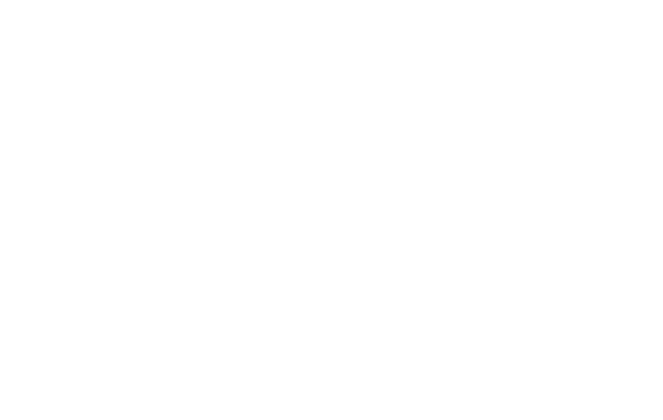
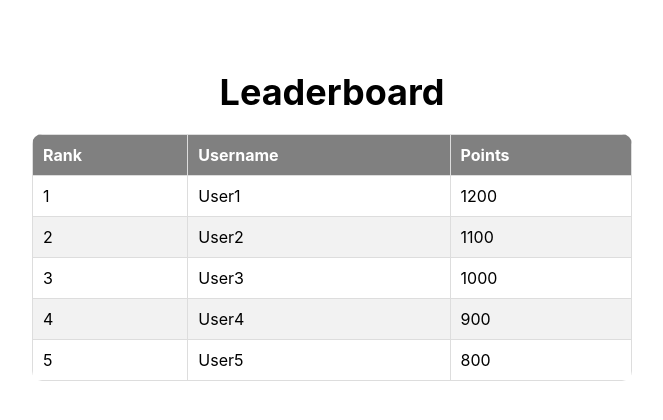
Before and after one commit to SalmanAlfarisi5/OpenJio-workspace, a React (Create React App) app in the folder frontend/: page /leaderboard in a window 1280 px wide. Before the commit this address had no page. Shown: the top 420 px of the page, without its empty margins (308-971 px from the left). Built offline with nearby package versions, Linux system fonts and the light colour scheme.

Commit message:
Creating leaderboard

```diff
--- a/frontend/src/App.js
+++ b/frontend/src/App.js
@@ -1,17 +1,18 @@
 import React from 'react';
-import { BrowserRouter as Router, Route, Routes, useNavigate  } from 'react-router-dom';
+import { BrowserRouter as Router, Route, Routes, useNavigate } from 'react-router-dom';
 import './App.css';
 import Login from './components/Login';
-import Register from './components/Register'; // Import the Register component
+import Register from './components/Register';
+import Leaderboard from './components/Leaderboard'; // Import the Leaderboard component
 
 const Home = () => {
-  const navigate = useNavigate();
+  const navigate = useNavigate(); // Hook to get the navigate function
 
   return (
     <div className="App">
       <img src="/logo.png" alt="Logo" className="logo" />
-      <div className="nav-container">
-        <button className="button button-link">Leaderboard</button>
+      <div className="top-button">
+        <button className="button button-link" onClick={() => navigate('/leaderboard')}>Leaderboard</button> {/* Update the Leaderboard button */}
         <button className="button button-link">Activities</button>
         <button className="button button-link">Learn More</button>
       </div>
@@ -19,7 +20,7 @@ const Home = () => {
         <p className='hero-text'>Connecting Communities One Activity at a Time - Create, Join, and Enjoy.</p>
         <button
           className='button get-started-button'
-          onClick={() => navigate('/login')}
+          onClick={() => navigate('/login')} // Use navigate to go to the login page
         >
           Get Started
         </button>
@@ -34,7 +35,8 @@ const App = () => {
       <Routes>
         <Route path="/" element={<Home />} />
         <Route path="/login" element={<Login />} />
-        <Route path="/register" element={<Register />} /> {/* Add the register route */}
+        <Route path="/register" element={<Register />} />
+        <Route path="/leaderboard" element={<Leaderboard />} /> {/* Add the leaderboard route */}
       </Routes>
     </Router>
   );
--- /dev/null
+++ b/frontend/src/components/Leaderboard.css
@@ -0,0 +1,43 @@
+.leaderboard-container {
+    display: flex;
+    flex-direction: column;
+    align-items: center;
+    height: 100vh;
+    padding: 40px;
+    text-align: center;
+}
+
+.leaderboard-container h2 {
+    margin-bottom: 20px;
+    font-size: 36px;
+
+}
+
+.leaderboard-table {
+    width: 100%;
+    max-width: 600px;
+    border-collapse: collapse;
+    background: white;
+    border-radius: 10px;
+    overflow: hidden;
+}
+
+.leaderboard-table th,
+.leaderboard-table td {
+    padding: 10px;
+    border: 1px solid #ddd;
+    text-align: left;
+}
+
+.leaderboard-table th {
+    background-color: grey;
+    color: white;
+}
+
+.leaderboard-table tr:nth-child(even) {
+    background-color: #f2f2f2;
+}
+
+.leaderboard-table tr:hover {
+    background-color: #ddd;
+}
--- /dev/null
+++ b/frontend/src/components/Leaderboard.js
@@ -0,0 +1,39 @@
+import React from "react";
+import "./Leaderboard.css";
+
+const Leaderboard = () => {
+  // Sample data for top users
+  const topUsers = [
+    { id: 1, Username: "User1", points: 1200, rank: 1 },
+    { id: 2, Username: "User2", points: 1100, rank: 2 },
+    { id: 3, Username: "User3", points: 1000, rank: 3 },
+    { id: 4, Username: "User4", points: 900, rank: 4 },
+    { id: 5, Username: "User5", points: 800, rank: 5 },
+  ];
+
+  return (
+    <div className="leaderboard-container">
+      <h2>Leaderboard</h2>
+      <table className="leaderboard-table">
+        <thead>
+          <tr>
+            <th>Rank</th>
+            <th>Username</th>
+            <th>Points</th>
+          </tr>
+        </thead>
+        <tbody>
+          {topUsers.map((user) => (
+            <tr key={user.id}>
+              <td>{user.rank}</td>
+              <td>{user.Username}</td>
+              <td>{user.points}</td>
+            </tr>
+          ))}
+        </tbody>
+      </table>
+    </div>
+  );
+};
+
+export default Leaderboard;
```
